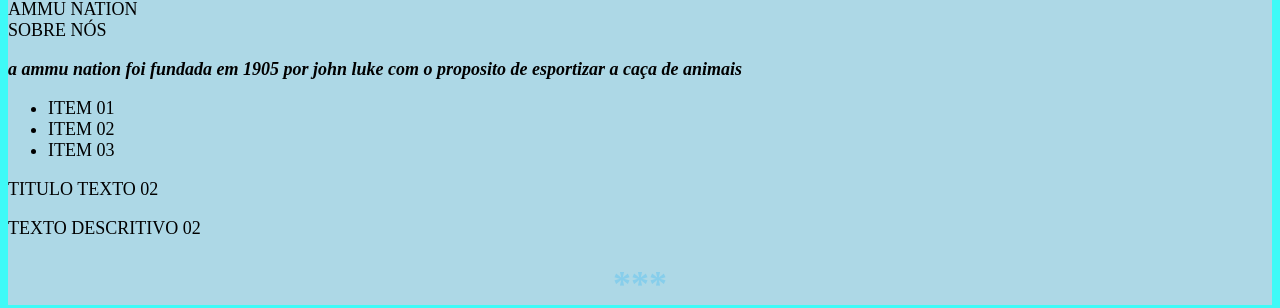
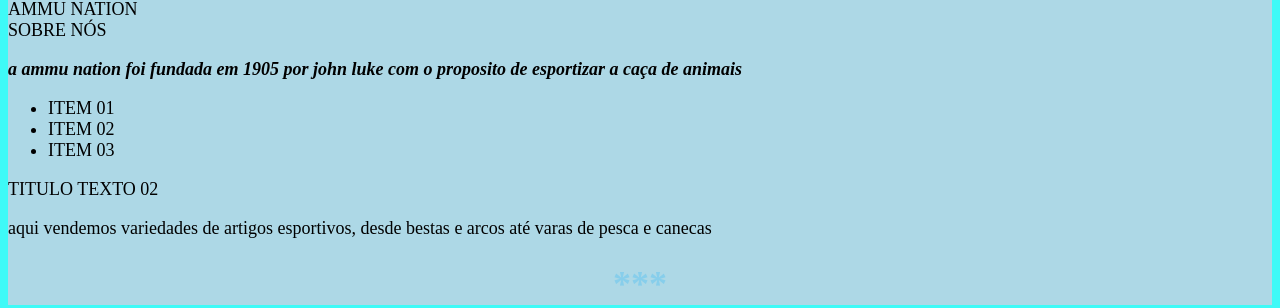
Before and after one commit to jaozinmatarinu/3-trimestre, a plain HTML site: page index.html in a window 1280 px wide. Shown: the part 64-372 px from the top of the page. Drawn offline with Linux system fonts and the light colour scheme; a script that the page names is missing.

Commit message:
ahhhhhhh

```diff
--- a/index.html
+++ b/index.html
@@ -15,7 +15,7 @@
 <h9>AMMU NATION</h1>
 <div class="PRIMEIROPARAGRAFO>
 <h3>SOBRE NÓS</h3>
-<p><i><b>a ammu nation foi fundada em 1905 por john luke com o proposito de esportizar a caça de animais</b></i></p>
+<p><i><b> a ammu nation foi fundada em 1905 por john luke com o proposito de esportizar a caça de animais </b></i></p>
 <ul id="lista">
 <li>ITEM 01</li>
 <li>ITEM 02</li>
@@ -24,7 +24,7 @@
 </div>
 <div class="SEGUNDOPARAGRAFO"
 <h3>TITULO TEXTO 02</h3>
-<p>TEXTO DESCRITIVO 02</p>
+<p> aqui vendemos variedades de artigos esportivos, desde bestas e arcos até varas de pesca e canecas</p>
 </div>
 <h1>***</h1>
 </main>
```
